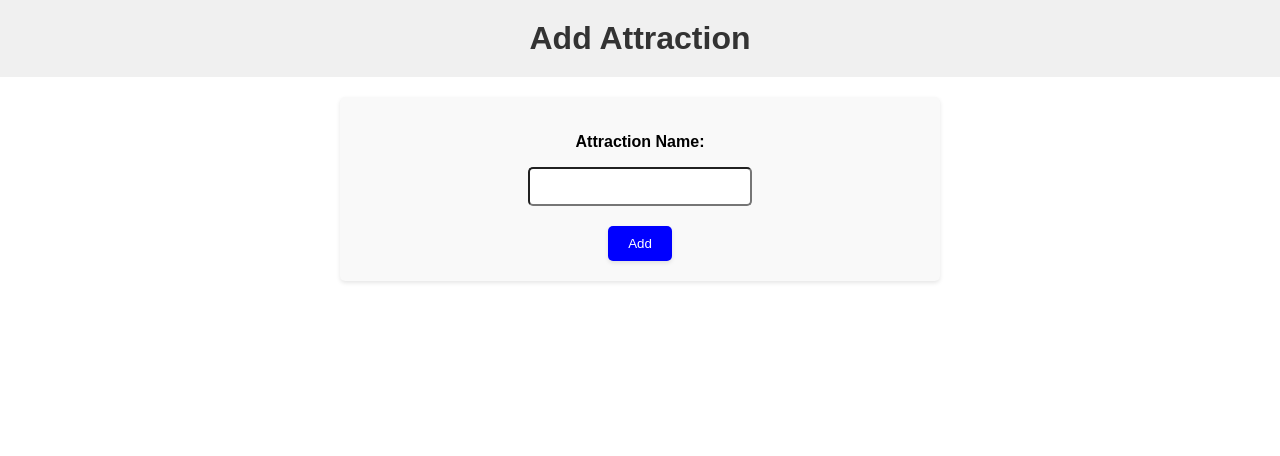
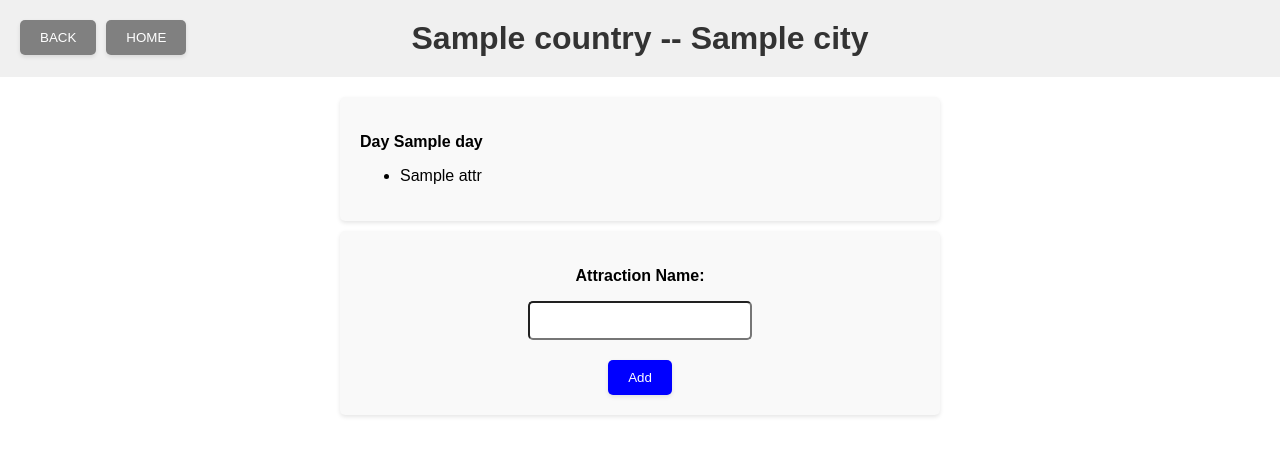
Before and after one commit to yphuang26/trip-planner-demo, a Flask app: template templates/add_attractions.html in a window 1280 px wide. Shown: the top 456 px of the page. Run offline with Flask 3, Linux system fonts and the light colour scheme; the template is opened without the code that fills it: most values are stand-ins (such as "Sample title", 1, 10 or a date in 2020).

Commit message:
1. Modify plan's style 2. Add BACK & HOME buttons

```diff
--- a/app.py
+++ b/app.py
@@ -47,8 +47,10 @@ def add_attractions(trip_id, plan_id):
                 {'_id': ObjectId(plan_id)},
                 {'$push': {'attractions': attraction}}
             )
-        return redirect(url_for('trip_planner', id=trip_id))
-    return render_template('add_attractions.html', trip_id=trip_id, plan_id=plan_id)
+        return redirect(url_for('add_attractions', trip_id=trip_id, plan_id=plan_id))
+    trip = trips.find_one({'_id': ObjectId(trip_id)})
+    plan = plans.find_one({'_id': ObjectId(plan_id)})
+    return render_template('add_attractions.html', trip_id=trip_id, plan_id=plan_id, plan=plan, trip=trip)
 
 db = client.trip_planner
 trips = db.trips
--- a/static/css/styles.css
+++ b/static/css/styles.css
@@ -112,6 +112,11 @@ a.trip {
     color: gray;
 }
 
+.plan:hover {
+    box-shadow: 0 4px 12px rgba(0,0,0,0.15);
+    background-color: #f0f0f0;
+}
+
 .delete-btn {
     background-color: red;
 }
@@ -124,6 +129,29 @@ form.delete-form {
     justify-content: center;
 }
 
+.plan-info {
+    background-color: #f9f9f9;
+    padding: 20px;
+    border-radius: 5px;
+    box-shadow: 0 2px 4px rgba(0, 0, 0, 0.1);
+    margin-bottom: 10px;
+}
+
 .add-btn {
     background-color: blue;
 }
+
+.nav-buttons {
+    position: fixed;
+    top: 20px;
+    left: 20px;
+    display: flex;
+    gap: 10px;
+    z-index: 1000;
+}
+
+.nav-buttons button {
+    margin: 0;
+    display: inline-block;
+    background-color: gray;
+}
--- a/templates/add_attractions.html
+++ b/templates/add_attractions.html
@@ -7,8 +7,22 @@
     <link rel="stylesheet" href="{{url_for('static', filename='css/styles.css')}}">
 </head>
 <body>
-    <h1>Add Attraction</h1>
+    <h1>{{ trip['country'] }} -- {{ trip['city'] }}</h1>
+    <div class="nav-buttons">
+        <a href="{{ url_for('trip_planner', id=trip_id) }}"><button type="button">BACK</button></a>
+        <a href="{{ url_for('index') }}"><button type="button">HOME</button></a>
+    </div>
     <div class="content">
+        <div class="plan-info">
+            <p><b>Day {{ plan['day'] }}</b></p>
+            <ul>
+                {% for attr in plan['attractions'] %}
+                    <li>{{ attr }}</li>
+                {% else %}
+                    <li><i>No attractions yet.</i></li>
+                {% endfor %}
+            </ul>
+        </div>
         <form method="POST">
             <p>
                 <b><label for="attraction">Attraction Name:</label></b>
--- a/templates/trip_planner.html
+++ b/templates/trip_planner.html
@@ -8,6 +8,10 @@
 </head>
 <body>
     <h1>Trip Plans</h1>
+    <div class="nav-buttons">
+        <button onclick="history.back()">BACK</button>
+        <a href="{{ url_for('index') }}"><button type="button">HOME</button></a>
+    </div>
     <div class="content">
         <h3>{{ trip['country'] }} -- {{ trip['city'] }}</h3>
         {% for plan in plans %}
```
